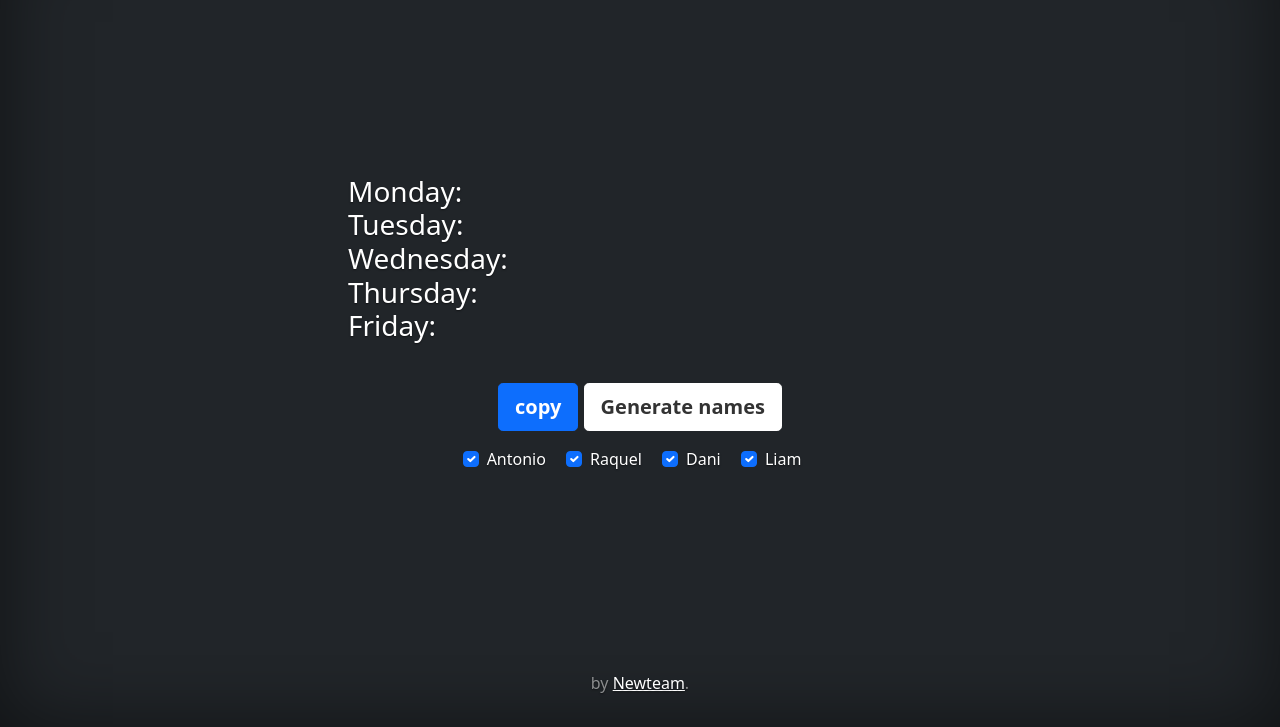
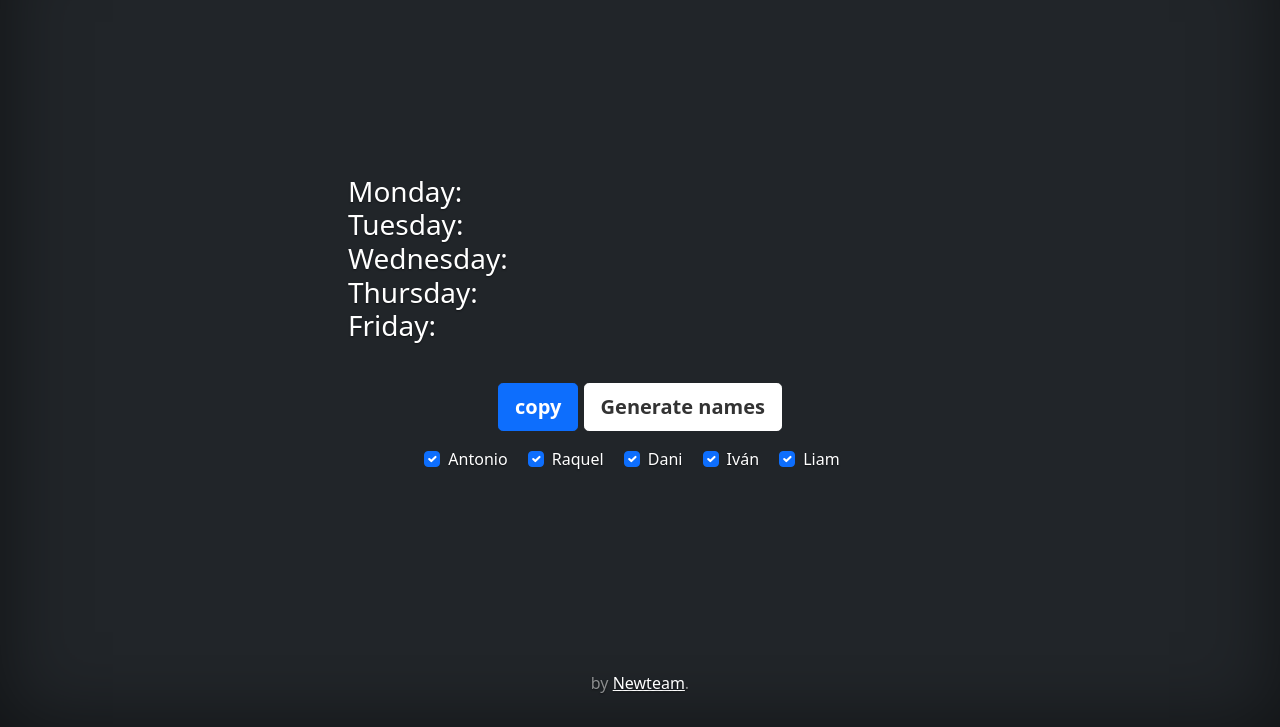
Before and after one commit to liamlgalvin/name-generator, a plain HTML site: page index.html in a window 1280 px wide. Shown: the part 73-800 px from the top of the page. Drawn offline with Linux system fonts and the light colour scheme.

Commit message:
add ivan

```diff
--- a/index.html
+++ b/index.html
@@ -98,10 +98,10 @@
       <input type="checkbox" class="form-check-input" id="Dani" value="1" onclick="updateEmployeesList(this, this.id)" checked />
       <label class="form-check-label" for="Dani">Dani</label>
     </div>
-    <!-- <div class="form-check form-check-inline">
-      <input type="checkbox" class="form-check-input" id="Diego" value="1" onclick="updateEmployeesList(this, this.id)" checked />
-      <label class="form-check-label" for="Diego">Diego</label>
-    </div> -->
+    <div class="form-check form-check-inline">
+      <input type="checkbox" class="form-check-input" id="Iván" value="1" onclick="updateEmployeesList(this, this.id)" checked />
+      <label class="form-check-label" for="Iván">Iván</label>
+    </div>
     <div class="form-check form-check-inline">
       <input type="checkbox" class="form-check-input" id="Liam" value="1" onclick="updateEmployeesList(this, this.id)" checked />
       <label class="form-check-label" for="Liam">Liam</label>
--- a/js/script.js
+++ b/js/script.js
@@ -1,4 +1,4 @@
-let people = ['Antonio', 'Dani', 'Liam', 'Raquel']
+let people = ['Antonio', 'Dani', 'Liam', 'Raquel', 'Iván']
 let days = ['Monday', 'Tuesday', 'Wednesday', 'Thursday', 'Friday']
 let names = people.slice()
 
```
